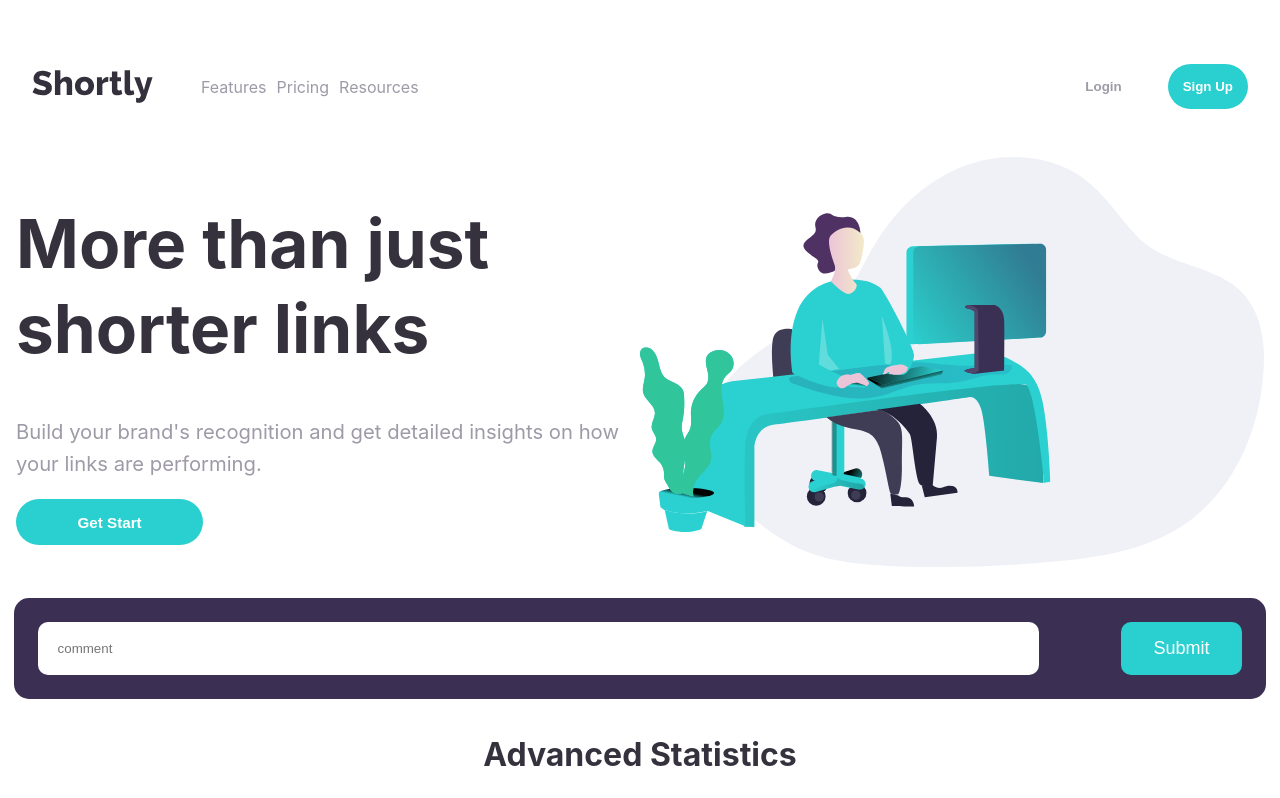
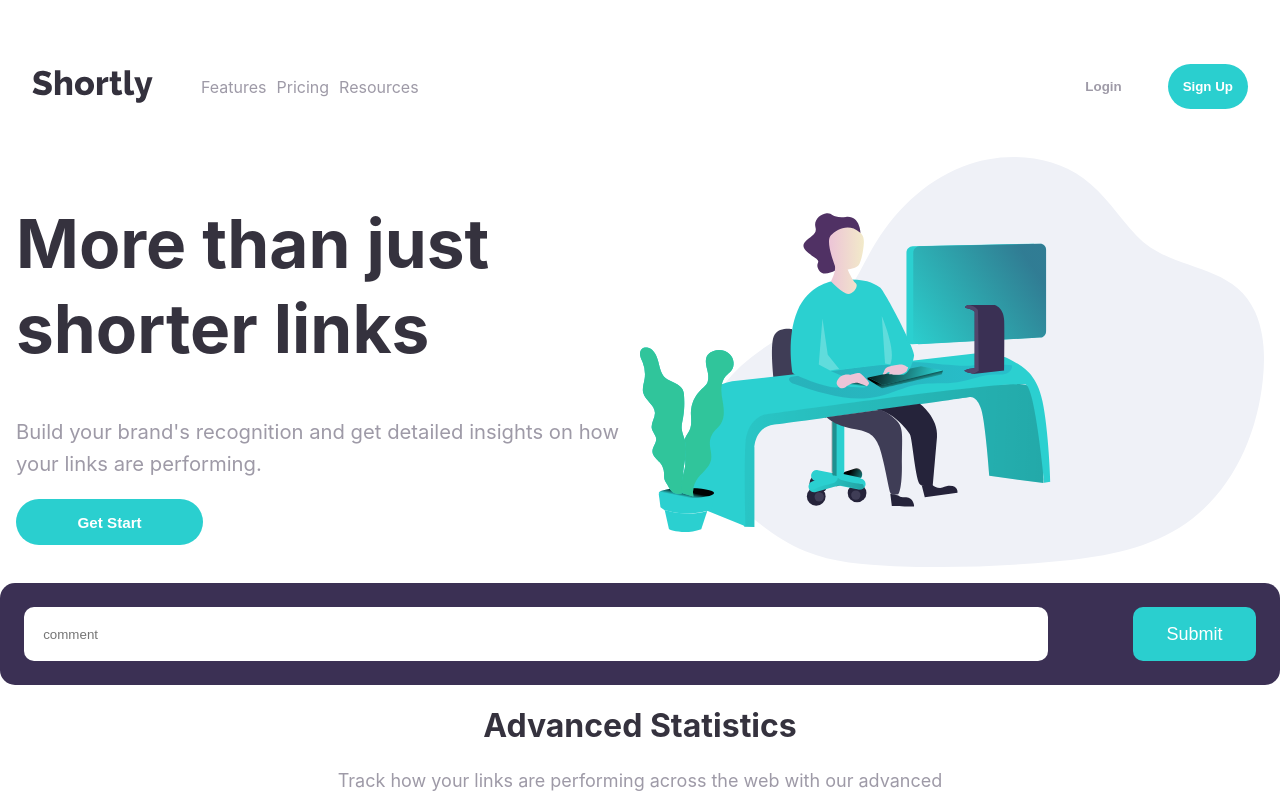
Before and after one commit to ahmed1175/project1.12, a React (Create React App) app: page / in a window 1280 px wide. Shown: the top 798 px of the page. Built offline with nearby package versions, Linux system fonts and the light colour scheme.

Commit message:
main.css

```diff
--- a/src/component/main/main.css
+++ b/src/component/main/main.css
@@ -6,7 +6,7 @@
   display: flex;
   justify-content: space-between;
   padding: 1.5rem;
-  margin:0.9rem;
+
   border-radius: 15px;
 }
 .FormMain input.text {
```
